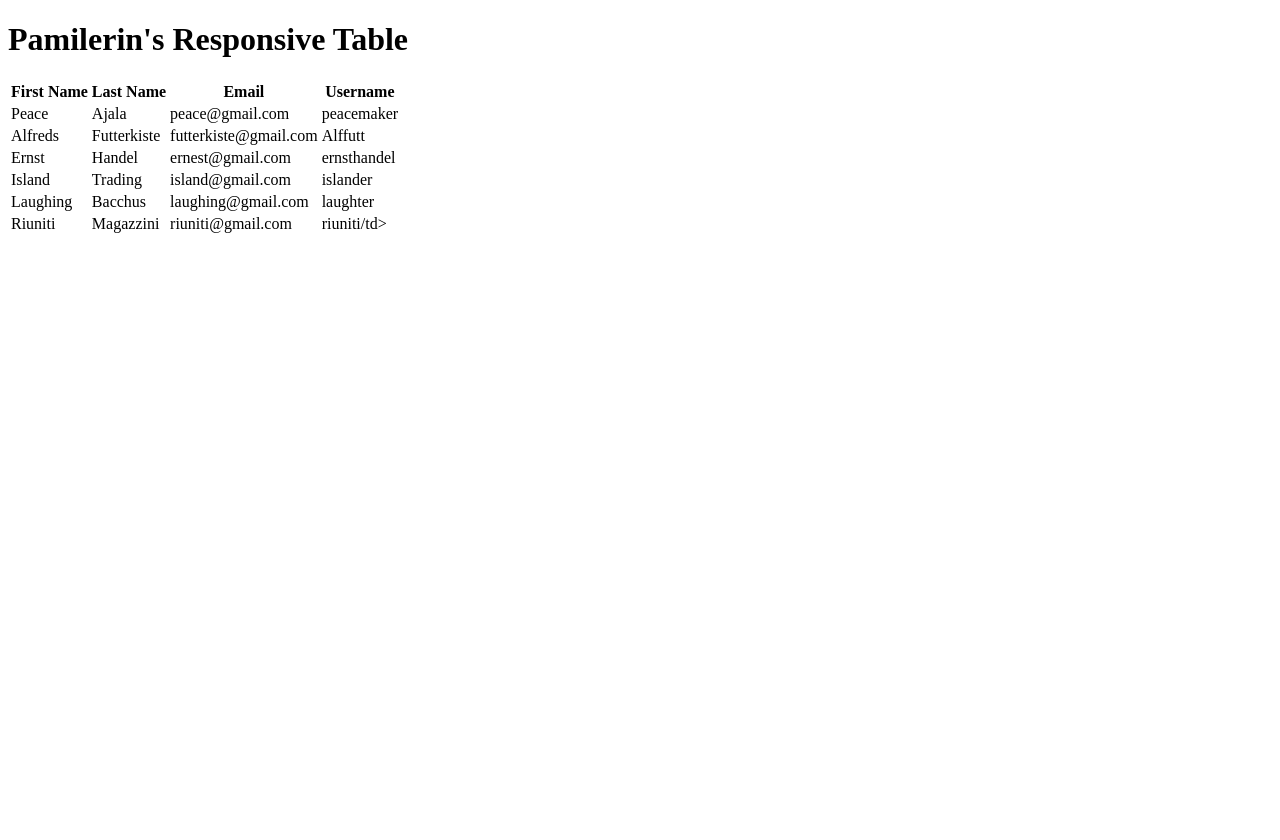
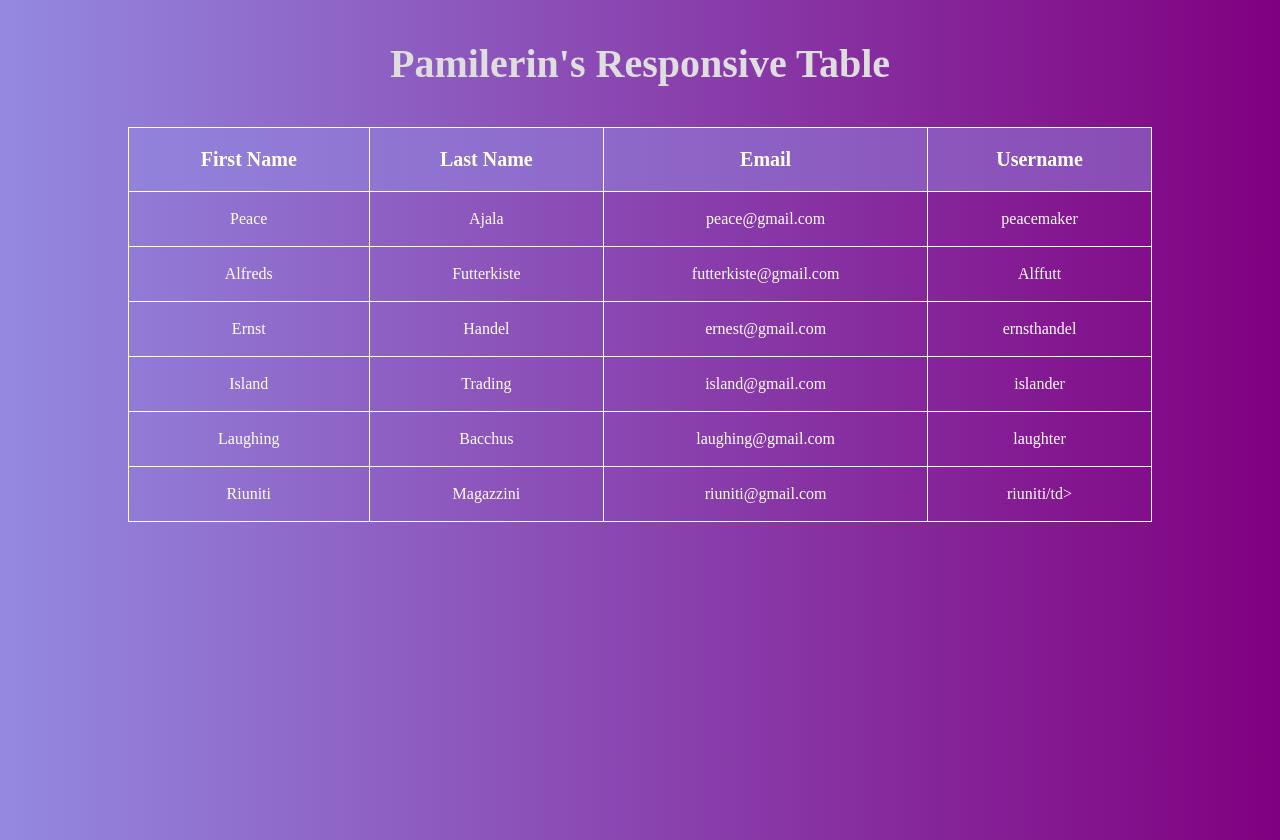
Before and after one commit to Oluwalopamilerin/devcareer-table-project, a plain HTML site: page index.html in a window 1280 px wide. Before the commit the page ends 800 px from the top, so only its background shows below. Drawn offline with Linux system fonts and the light colour scheme.

Commit message:
corrected the stylesheet link

```diff
--- a/index.html
+++ b/index.html
@@ -4,7 +4,7 @@
   <meta charset="UTF-8">
   <meta name="viewport" content="width=device-width, initial-scale=1.0">
   <title>Table Project</title>
-  <link rel="stylesheet" href="table.css">
+  <link rel="stylesheet" href="index.css">
 </head>
 <body>
   <div class="table-container">
```
